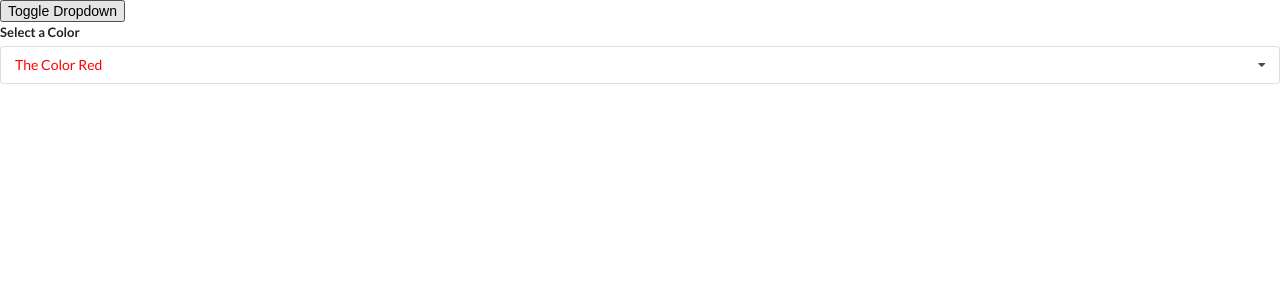
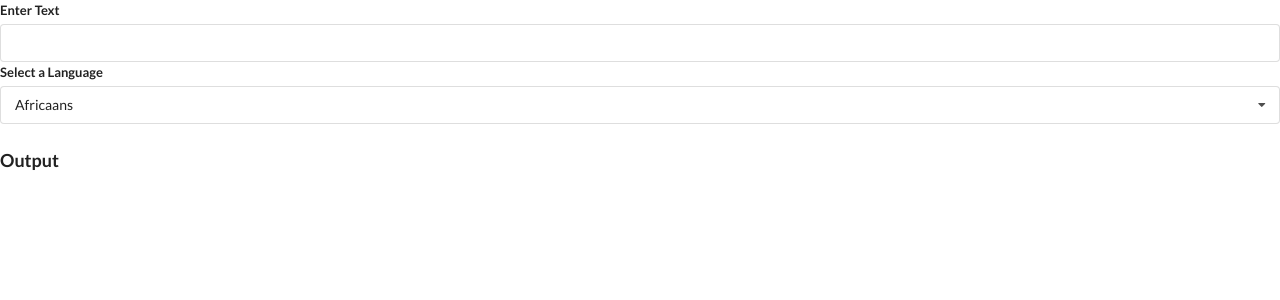
Before and after one commit to gauravdwivedi/widgets, a React (Create React App) app: page / in a window 1280 px wide. Shown: the top 300 px of the page. Built offline with nearby package versions, Linux system fonts and the light colour scheme; no server answers.

Commit message:
translated widget

```diff
--- a/src/App.js
+++ b/src/App.js
@@ -2,6 +2,7 @@
 import Accordion from './components/Accordion'
 import Search from './components/Search'
 import Dropdown from './components/Dropdown'
+import Translate from './components/Translate'
 
 const items =[
     {
@@ -37,18 +38,12 @@
 const App=()=>{
 
     const [selected,setSelected]=useState(options[0])
-    const [showDropdown,setShowDropdown]=useState(true)
+    // const [showDropdown,setShowDropdown]=useState(true)
 
-    return(<div>
-        <button onClick={()=>setShowDropdown(!showDropdown)}>Toggle Dropdown</button>
-        {showDropdown ?
-            <Dropdown
-            options={options}
-            onSelectedChange ={setSelected}
-            selected={selected}
-                />:null
-    }
-    </div>)
+    return(
+            <Translate/>
+
+    )
 }
 
 export default App
--- /dev/null
+++ b/src/components/Convert.js
@@ -0,0 +1,37 @@
+import React,{useState,useEffect} from 'react'
+
+import axios from 'axios'
+
+
+
+const Convert =({ language,text})=>{
+
+    const [translated,setTranslated] = useState('')
+
+       useEffect(()=>{
+        const doTranslation = async ()=>{
+          const {data} =await   axios.post('https://translation.googleapis.com/language/translate/v2',{},{
+                params:{
+                    q:text,
+                    target:language.value,
+                    key:'AIzaSyCHUCmpR7cT_yDFHC98CZJy2LTms-IwDlM'
+
+                }
+            })
+            setTranslated(data.data.translations[0].translatedText)
+
+        }
+
+
+        doTranslation();
+
+       },[language,text])
+
+    return (<div>
+        <h1 className="ui header"> {translated}</h1>
+    </div>)
+
+}
+
+
+export default Convert
--- a/src/components/Dropdown.js
+++ b/src/components/Dropdown.js
@@ -1,7 +1,7 @@
 import React, { useState,useEffect,useRef } from 'react'
 
 
-const Dropdown = ({options,selected,onSelectedChange})=>{
+const Dropdown = ({options,selected,onSelectedChange,label})=>{
     const [open,setOpen]= useState(false)
     const ref = useRef();
 
@@ -39,7 +39,7 @@
         return (
             <div ref={ref} className=" ui form">
                 <div className="field">
-                    <label className="label">Select a Color</label>
+                    <label className="label">{label}</label>
                     <div onClick={()=>setOpen(!open)} className={`ui selection dropdown ${open?'visible active':''}`}>
                         <i className="dropdown icon"></i>
                         <div className="text" style={{color:`${selected.value}`}}>{selected.label}</div>
--- /dev/null
+++ b/src/components/Translate.js
@@ -0,0 +1,50 @@
+//AIzaSyCHUCmpR7cT_yDFHC98CZJy2LTms-IwDlM
+import React,{useState,useEffect} from 'react'
+import Dropdown from './Dropdown'
+import Convert from './Convert'
+const Translate =()=>{
+
+        const options =[
+            {
+                label:'Africaans',
+                value:'af'
+            },
+            {
+                label:'Arabic',
+                value:'ar'
+            },
+            {
+                label:'Hindi',
+                value:'hi'
+            }
+        ]
+
+        const [language,setLanguage] =useState(options[0])
+        const [text,setText]=useState('')
+
+    return (
+
+        <div>
+            <div className="ui form">
+                <div className="field">
+                    <label>Enter Text</label>
+                    <input value={text} onChange={(e)=>setText(e.target.value)}/>
+                </div>
+            </div>
+
+            <Dropdown   label="Select a Language"
+                        options={options}
+                        selected={language}
+                        onSelectedChange={setLanguage}
+            />
+
+            <h3 className="ui header">
+                Output
+            </h3>
+            <Convert text={text} language={language}/>
+        </div>
+    )
+}
+
+
+export default Translate
```
Also changed, not shown: 1 other file (tests, documents, lock files or other folders).
